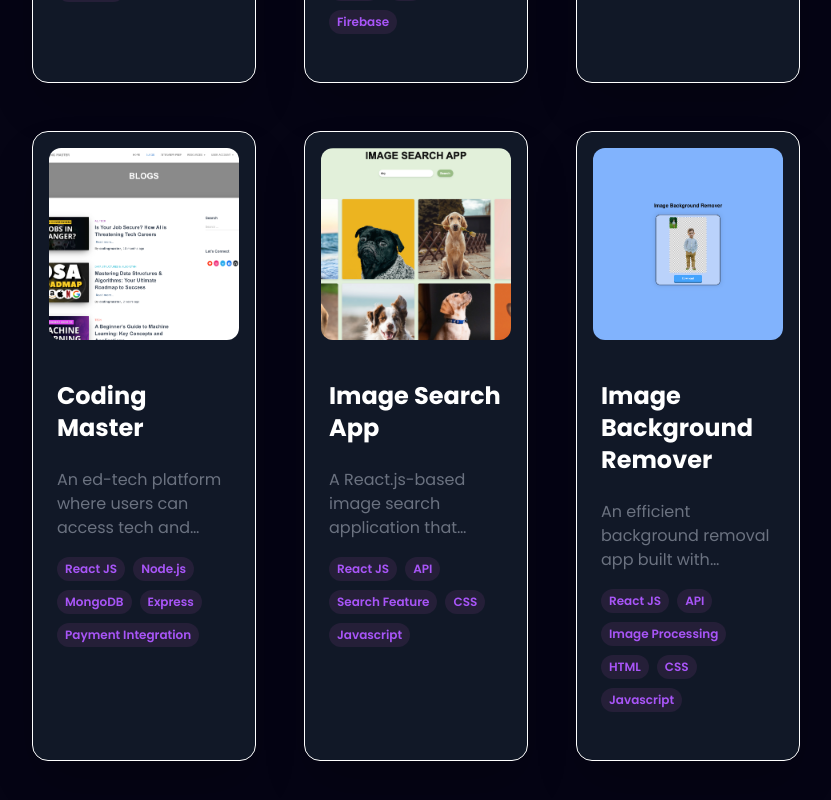
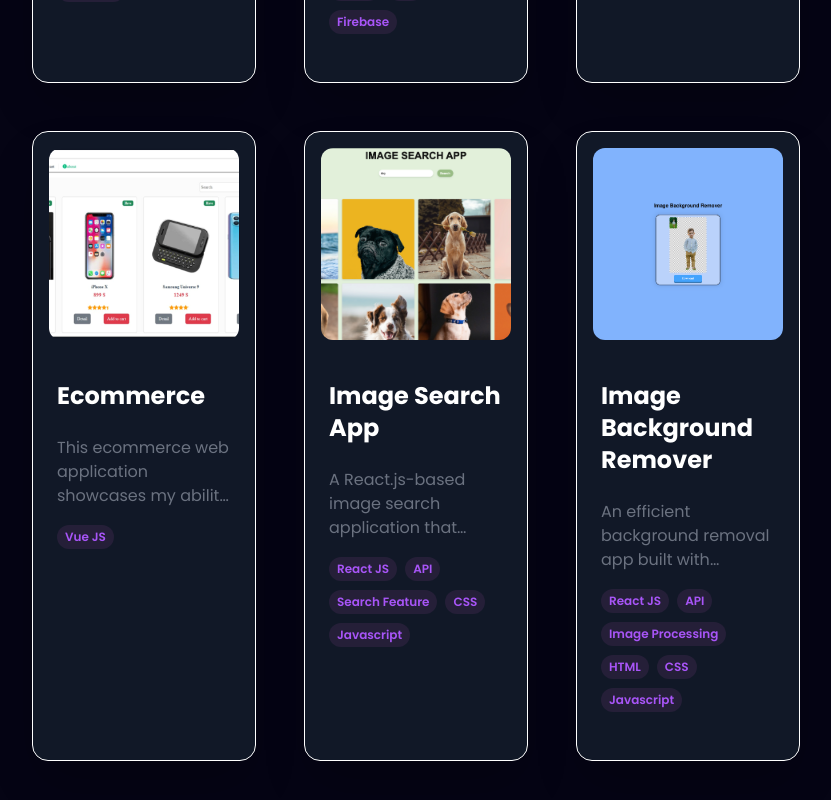
Before and after one commit to bounthorn1/SOK-BOUNTHORN, a React (Vite) app: page / in a window 1280 px wide. Shown: the part 6272-7072 px from the top of the page, without its empty margins (224-1055 px from the left). Built offline with nearby package versions, Linux system fonts and the light colour scheme.

Commit message:
Initial commit

```diff
--- a/src/constants.js
+++ b/src/constants.js
@@ -72,6 +72,7 @@ import Mobile1 from './assets/work_logo/mobile1.png';
 import Mobile2 from './assets/work_logo/mobile2.png';
 import Mobile3 from './assets/work_logo/mobile3.png';
 import Project1 from './assets/work_logo/project1.png';
+import Project2 from './assets/work_logo/project2.png';
 
 
 
@@ -319,13 +320,13 @@ export const SkillsInfo = [
     },
     {
       id: 6,
-      title: "Coding Master",
+      title: "Ecommerce",
       description:
-        "An ed-tech platform where users can access tech and coding-related blogs, notes, interview questions, e-books, and premium content with payment integration. Built with full-stack technologies for a seamless learning experience.",
-      image: cmLogo,
-      tags: ["React JS", "Node.js", "MongoDB", "Express", "Payment Integration"],
-      github: "https://codingmasterweb.in/",
-      webapp: "https://codingmasterweb.in/",
+        "This ecommerce web application showcases my ability to develop modern front-end solutions using Vue.js. I implemented reusable components, efficient state management, and responsive layouts to ensure a seamless user experience. Key features include product listing, shopping cart functionality, and interactive UI elements. The project demonstrates my strong understanding of Vue.js and front-end development best practices.",
+      image: Project2,
+      tags: ["Vue JS"],
+      github: "https://drive.google.com/file/d/14gbGLvDWq9zLUtShTsW9rWKGWjILV0Y8/view?usp=sharing",
+      webapp: "https://docs.google.com/presentation/d/14xfwdutNopRCW8a97lcRXQSy7ry4os-k/edit?usp=sharing&ouid=100147397165785584604&rtpof=true&sd=true",
     },
     {
       id: 7,
```
Also changed, not shown: src/assets/work_logo/project2.png (added).
